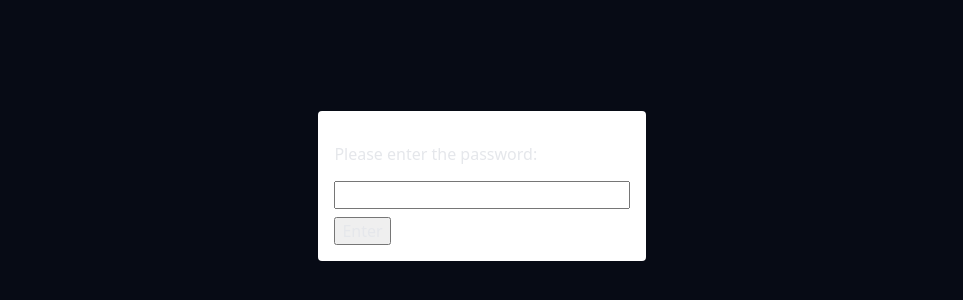
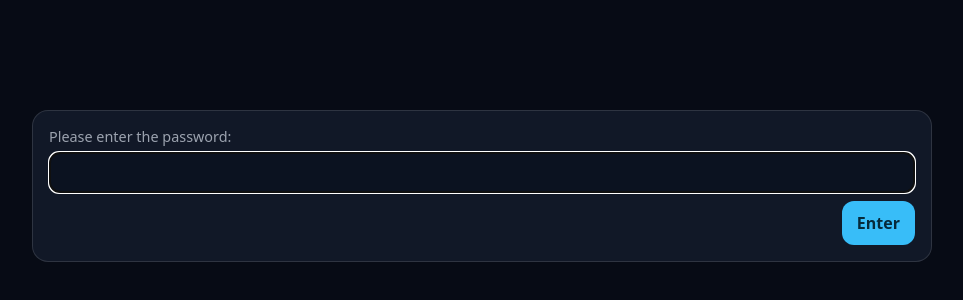
Before and after one commit to dphagler/Scout-System, a React (Vite) app in the folder scout/: page / in a window 1280 px wide. Shown: the part 214-514 px from the top of the page, without its empty margins (158-1121 px from the left). Built offline with nearby package versions, Linux system fonts and the light colour scheme.

Commit message:
refactor: style password gate

```diff
--- a/scout/src/PasswordGate.tsx
+++ b/scout/src/PasswordGate.tsx
@@ -29,33 +29,28 @@ export default function PasswordGate({ children }: { children: React.ReactNode }
   if (authed) return <>{children}</>
 
   return (
-    <div
-      style={{
-        position: 'fixed',
-        top: 0,
-        left: 0,
-        right: 0,
-        bottom: 0,
-        background: 'rgba(0,0,0,0.5)',
-        display: 'flex',
-        alignItems: 'center',
-        justifyContent: 'center',
-        zIndex: 1000,
-      }}
-    >
-      <form
-        onSubmit={submit}
-        style={{ background: 'white', padding: '1rem', borderRadius: '4px' }}
-      >
-        <p>Please enter the password:</p>
-        <input
-          type="password"
-          value={pw}
-          onChange={e => setPw(e.target.value)}
-          style={{ marginBottom: '0.5rem', width: '100%' }}
-        />
-        {error && <div style={{ color: 'red', marginBottom: '0.5rem' }}>{error}</div>}
-        <button type="submit">Enter</button>
+    <div className="modal-backdrop">
+      <form className="modal" onSubmit={submit}>
+        <div className="field">
+          <label htmlFor="pw">Please enter the password:</label>
+          <input
+            id="pw"
+            type="password"
+            value={pw}
+            onChange={e => setPw(e.target.value)}
+            autoFocus
+          />
+        </div>
+        {error && (
+          <div className="error" role="alert">
+            {error}
+          </div>
+        )}
+        <div className="row" style={{ justifyContent: 'flex-end', marginTop: 8 }}>
+          <button type="submit" className="btn primary">
+            Enter
+          </button>
+        </div>
       </form>
     </div>
   )
--- a/scout/src/styles.css
+++ b/scout/src/styles.css
@@ -178,6 +178,7 @@ h1, h2, h3, h4, h5, h6,
 }
 .muted { color: var(--muted); }
 .help { color: var(--muted); font-size: .9rem; }
+.error { color: #f87171; margin-top: 8px; }
 
 /* Rows */
 .row { display: flex; align-items: center; gap: 10px; flex-wrap: wrap; }
```
